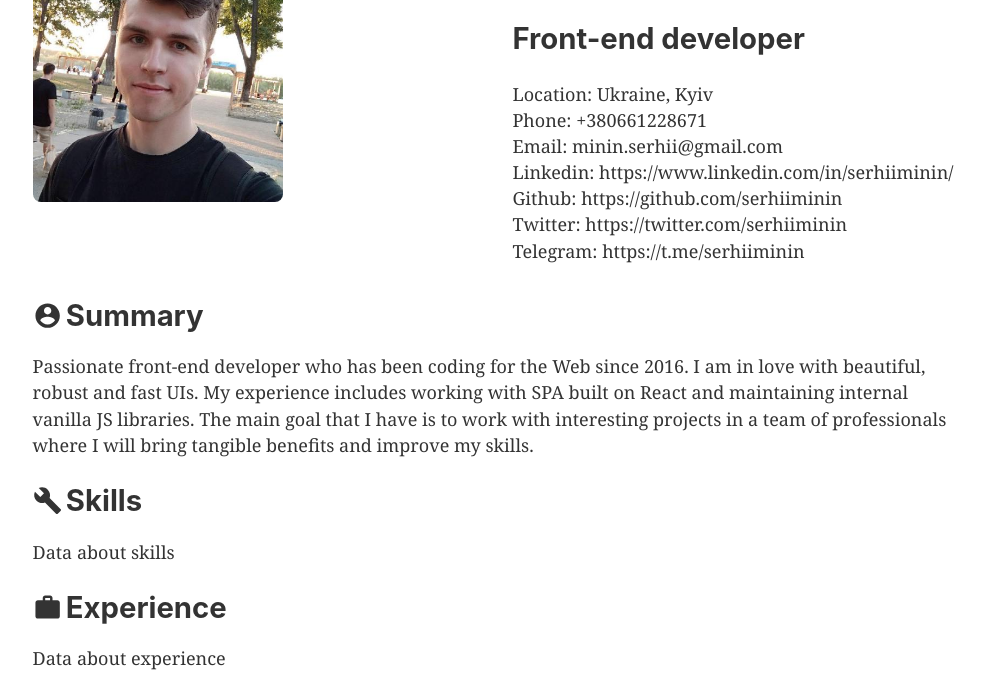
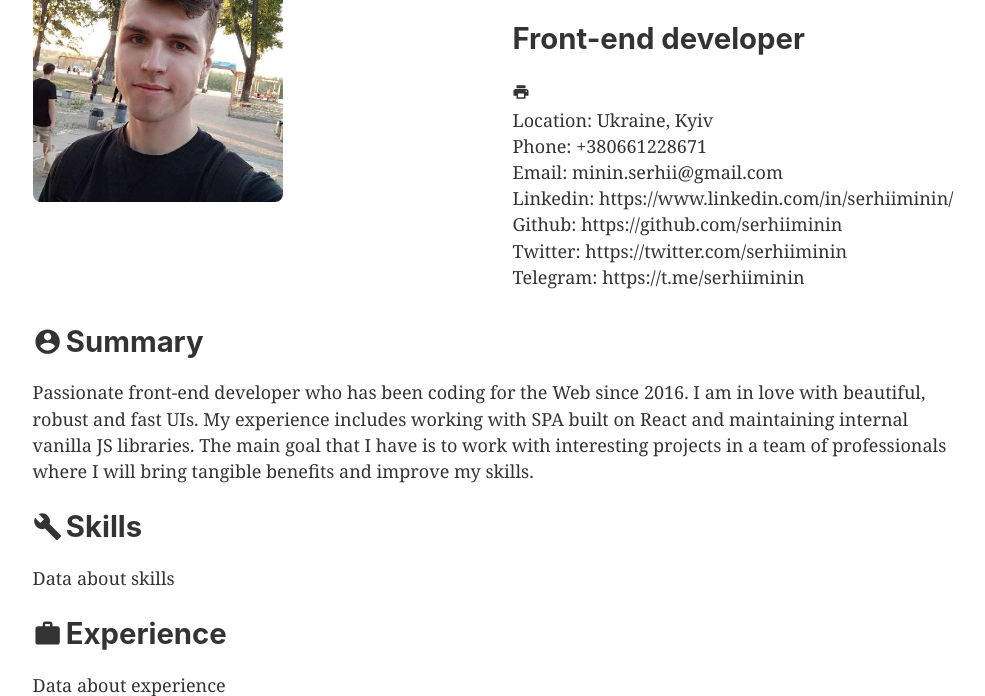
Before and after one commit to serhiiminin/cv, a Gatsby site: page / in a window 1280 px wide. Shown: the part 84-780 px from the top of the page, without its empty margins (147-1132 px from the left). Built offline with nearby package versions, Linux system fonts and the light colour scheme; Gatsby itself is replaced by a stand-in of ours.

Commit message:
add print icon

```diff
--- a/src/components/contacts.js
+++ b/src/components/contacts.js
@@ -1,5 +1,6 @@
 import React from "react"
 import PropTypes from "prop-types"
+import { MdPrint } from "react-icons/md"
 import styled from "styled-components"
 import Image from "./image"
 
@@ -19,6 +20,9 @@ const ImageWrapper = styled.div`
 
 const Contacts = ({ contacts }) => {
   const { name, position, location, phone, email, linkedin, github, twitter, telegram } = contacts
+  const onPrint = () => {
+    window.print();
+  }
 
   return (
     <Section>
@@ -28,6 +32,7 @@ const Contacts = ({ contacts }) => {
       <div>
         <h1>{name}</h1>
         <h2>{position}</h2>
+        <MdPrint onClick={onPrint}/>
         <div>Location: {location}</div>
         <div>Phone: {phone}</div>
         <div>Email: {email}</div>
```
